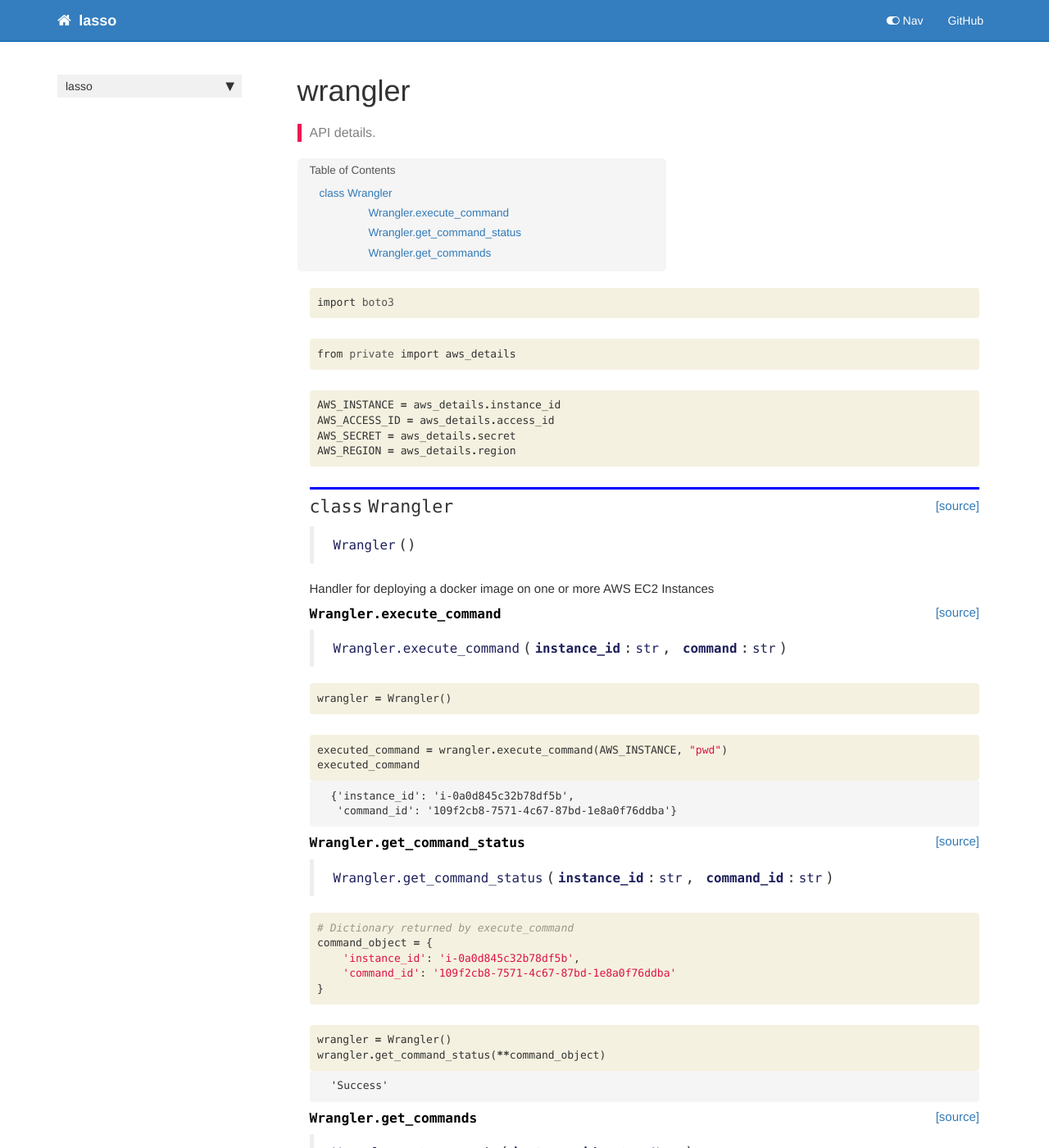
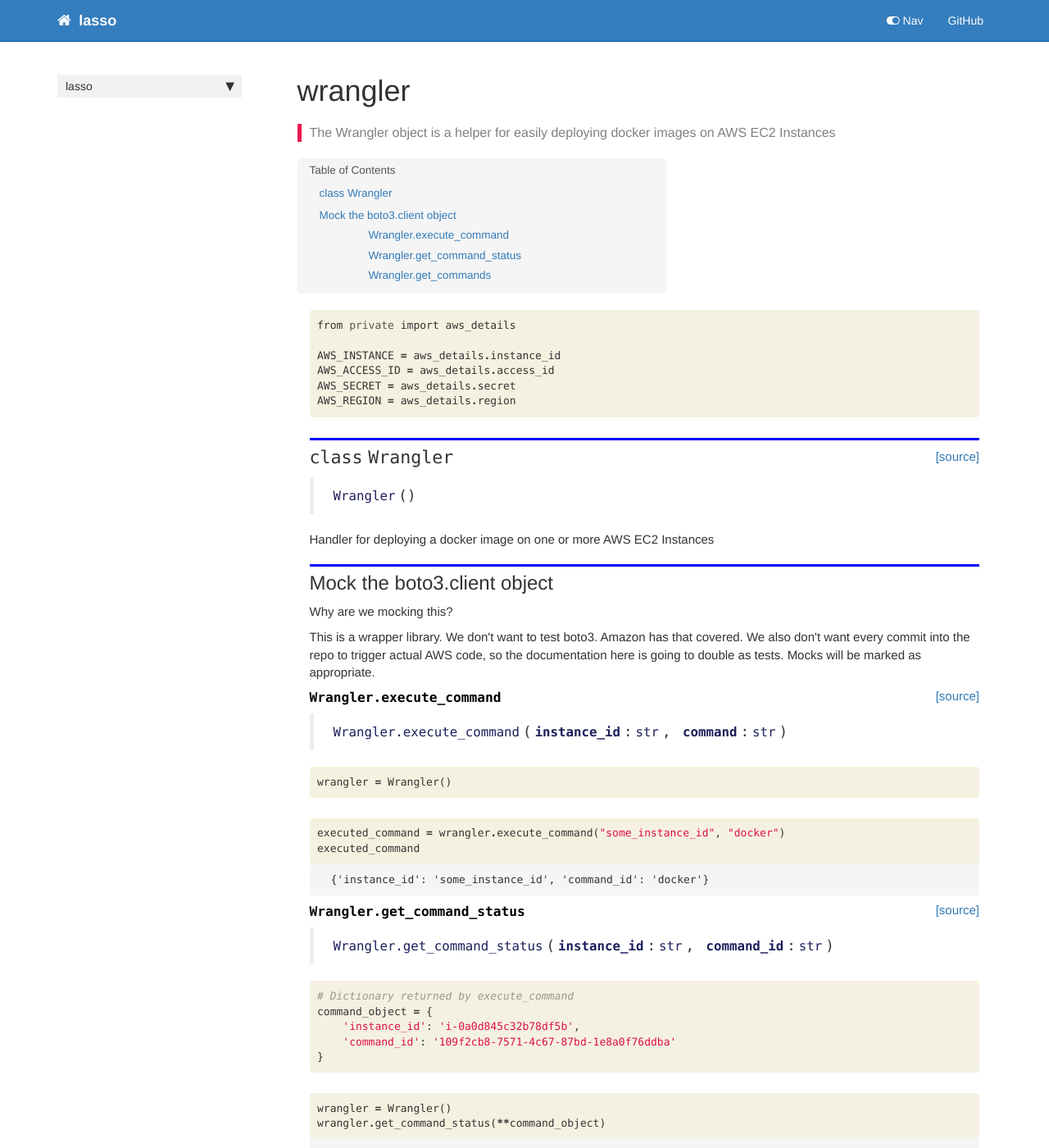
Before and after one commit to johnkabler/lasso, a Jekyll site: the page built from docs/wrangler.html, in a window 1280 px wide and 1400 px high. Shown: the whole window at 82% size. Built offline with Jekyll 4.4.1, drawn with Linux system fonts in a browser that asks for light colours; nearby versions of some CDN libraries; comment, search, counter and statistics services are not loaded.

Commit message:
getting initial mocking and tests running

```diff
--- a/docs/wrangler.html
+++ b/docs/wrangler.html
@@ -5,8 +5,8 @@ title: wrangler
 keywords: fastai
 sidebar: home_sidebar
 
-summary: "API details."
-description: "API details."
+summary: "The Wrangler object is a helper for easily deploying docker images on AWS EC2 Instances"
+description: "The Wrangler object is a helper for easily deploying docker images on AWS EC2 Instances"
 ---
 <!--
 
@@ -29,33 +29,9 @@ description: "API details."
 
 <div class="inner_cell">
     <div class="input_area">
-<div class=" highlight hl-ipython3"><pre><span></span><span class="kn">import</span> <span class="nn">boto3</span>
-</pre></div>
+<div class=" highlight hl-ipython3"><pre><span></span><span class="kn">from</span> <span class="nn">private</span> <span class="kn">import</span> <span class="n">aws_details</span>
 
-    </div>
-</div>
-</div>
-
-</div>
-<div class="cell border-box-sizing code_cell rendered">
-<div class="input">
-
-<div class="inner_cell">
-    <div class="input_area">
-<div class=" highlight hl-ipython3"><pre><span></span><span class="kn">from</span> <span class="nn">private</span> <span class="kn">import</span> <span class="n">aws_details</span>
-</pre></div>
-
-    </div>
-</div>
-</div>
-
-</div>
-<div class="cell border-box-sizing code_cell rendered">
-<div class="input">
-
-<div class="inner_cell">
-    <div class="input_area">
-<div class=" highlight hl-ipython3"><pre><span></span><span class="n">AWS_INSTANCE</span> <span class="o">=</span> <span class="n">aws_details</span><span class="o">.</span><span class="n">instance_id</span>
+<span class="n">AWS_INSTANCE</span> <span class="o">=</span> <span class="n">aws_details</span><span class="o">.</span><span class="n">instance_id</span>
 <span class="n">AWS_ACCESS_ID</span> <span class="o">=</span> <span class="n">aws_details</span><span class="o">.</span><span class="n">access_id</span>
 <span class="n">AWS_SECRET</span> <span class="o">=</span> <span class="n">aws_details</span><span class="o">.</span><span class="n">secret</span>
 <span class="n">AWS_REGION</span> <span class="o">=</span> <span class="n">aws_details</span><span class="o">.</span><span class="n">region</span>
@@ -89,6 +65,15 @@ description: "API details."
 </div>
 </div>
 
+</div>
+<div class="cell border-box-sizing text_cell rendered"><div class="inner_cell">
+<div class="text_cell_render border-box-sizing rendered_html">
+<h2 id="Mock-the-boto3.client-object">Mock the boto3.client object<a class="anchor-link" href="#Mock-the-boto3.client-object"> </a></h2><p>Why are we mocking this?</p>
+<p>This is a wrapper library.  We don't want to test boto3.  Amazon has that covered.
+We also don't want every commit into the repo to trigger actual AWS code, so the documentation here is going to double as tests.  Mocks will be marked as appropriate.</p>
+
+</div>
+</div>
 </div>
 <div class="cell border-box-sizing code_cell rendered">
 
@@ -128,7 +113,7 @@ description: "API details."
 
 <div class="inner_cell">
     <div class="input_area">
-<div class=" highlight hl-ipython3"><pre><span></span><span class="n">executed_command</span> <span class="o">=</span> <span class="n">wrangler</span><span class="o">.</span><span class="n">execute_command</span><span class="p">(</span><span class="n">AWS_INSTANCE</span><span class="p">,</span> <span class="s2">&quot;pwd&quot;</span><span class="p">)</span>
+<div class=" highlight hl-ipython3"><pre><span></span><span class="n">executed_command</span> <span class="o">=</span> <span class="n">wrangler</span><span class="o">.</span><span class="n">execute_command</span><span class="p">(</span><span class="s2">&quot;some_instance_id&quot;</span><span class="p">,</span> <span class="s2">&quot;docker&quot;</span><span class="p">)</span>
 <span class="n">executed_command</span>
 </pre></div>
 
@@ -144,8 +129,7 @@ description: "API details."
 
 
 <div class="output_text output_subarea output_execute_result">
-<pre>{&#39;instance_id&#39;: &#39;i-0a0d845c32b78df5b&#39;,
- &#39;command_id&#39;: &#39;109f2cb8-7571-4c67-87bd-1e8a0f76ddba&#39;}</pre>
+<pre>{&#39;instance_id&#39;: &#39;some_instance_id&#39;, &#39;command_id&#39;: &#39;docker&#39;}</pre>
 </div>
 
 </div>
```
Also changed, not shown: 1 other file.
